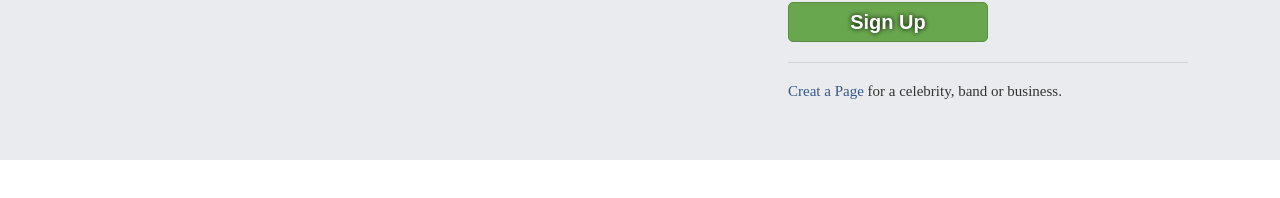
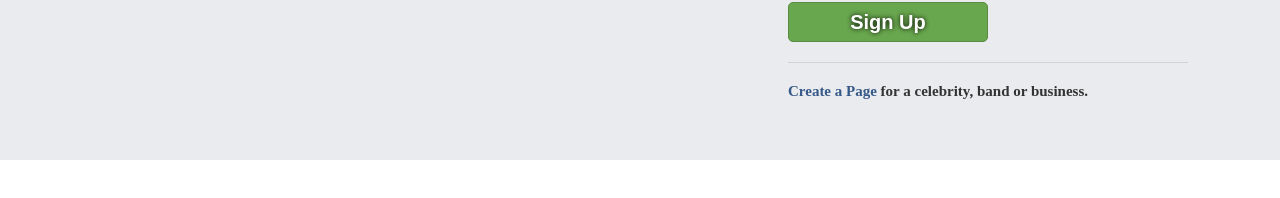
Before and after one commit to RMcLeanDev/Facebook-Angular, an Angular app: page / in a window 1280 px wide. Shown: the part 514-712 px from the top of the page. Built offline with nearby package versions, Linux system fonts and the light colour scheme.

Commit message:
add box shadow transition on hover on the sign up button

```diff
--- a/src/app/app.component.html
+++ b/src/app/app.component.html
@@ -8,6 +8,6 @@
     <h1>Create a New Account</h1>
     <p>It's free and always will be.</p>
     <app-new-account (sendUser)="addUser($event)"></app-new-account>
-    <p class="createPageBand"><span class="blues">Creat a Page</span> for a celebrity, band or business.</p>
+    <p class="createPageBand"><b><span class="blues">Create a Page</span> for a celebrity, band or business.</b></p>
   </div>
 </div>
--- a/src/app/new-account/new-account.component.scss
+++ b/src/app/new-account/new-account.component.scss
@@ -125,6 +125,7 @@ button {
   &:hover {
     opacity: .8;
     background-color: $fbBlue;
+    box-shadow: 0px 0px 8px $fbGray;
     transition: .5s ease-in-out;
     cursor: pointer;
   }
```
